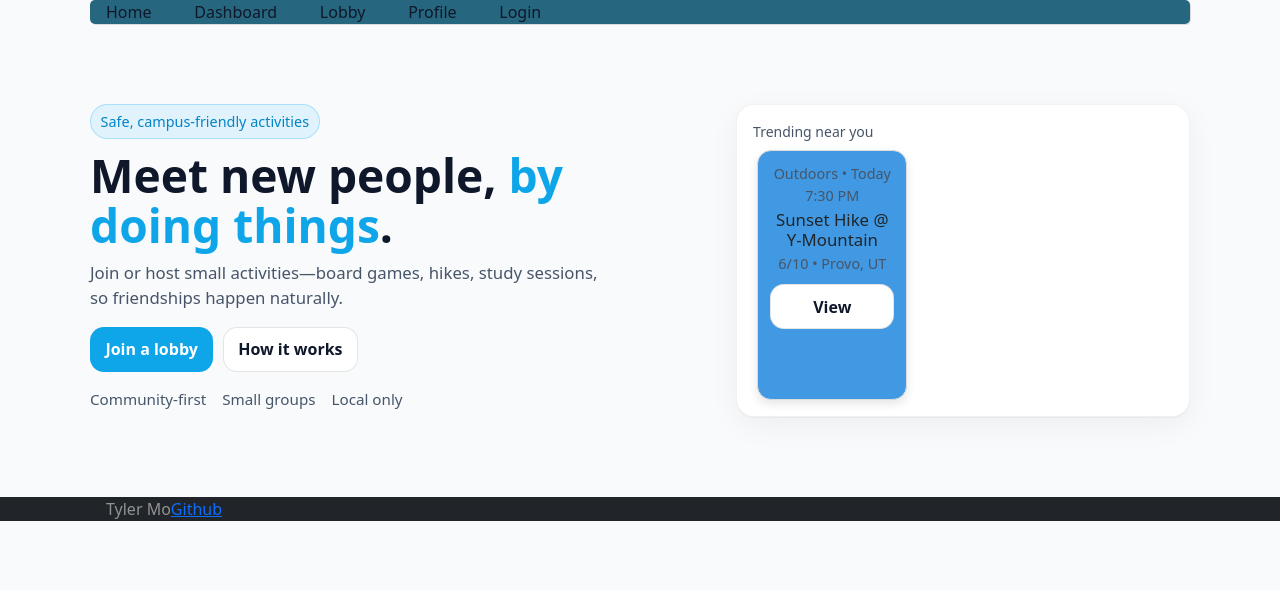
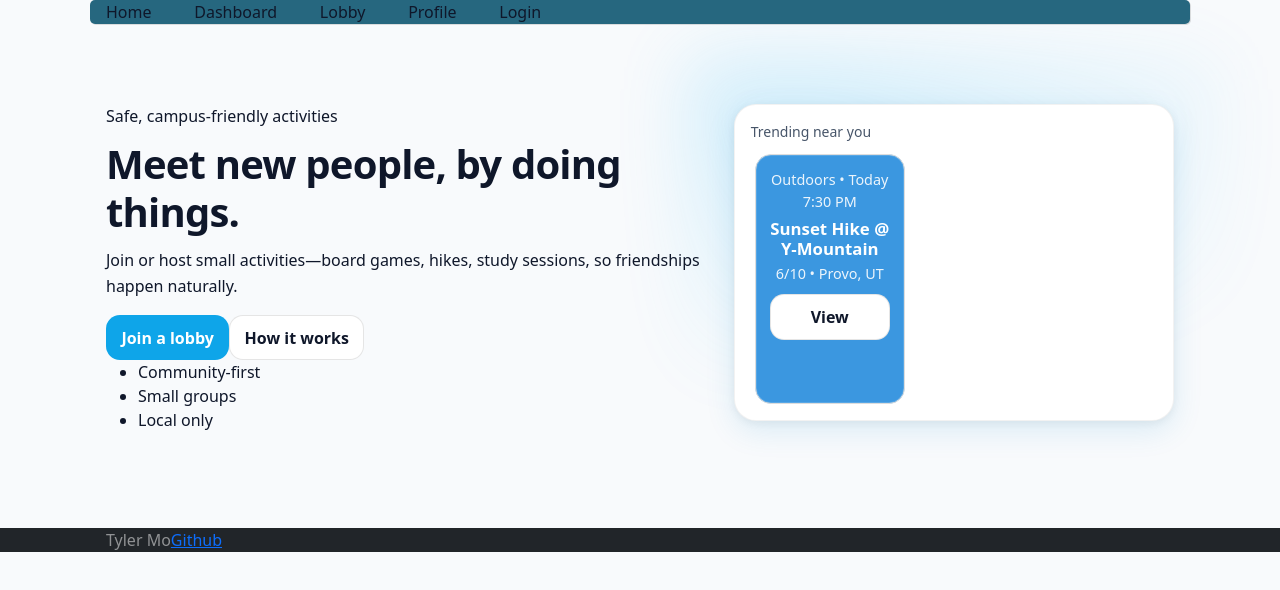
Before and after one commit to Fiery51/startup, a React (Vite) app in the folder startup/: page / in a window 1280 px wide. Shown: the top 590 px of the page. Built offline with nearby package versions, Linux system fonts and the light colour scheme.

Commit message:
landing hero section done ish

```diff
--- a/startup/src/landing/landing.css
+++ b/startup/src/landing/landing.css
@@ -1,43 +1,86 @@
-/* LANDING ONLY */
-.main--landing{ display:block; padding:2rem 1rem 3rem; }
-
-/* 2-col hero layout that collapses on small screens */
-#landing-HeroSection{
-  margin:3rem auto 2rem;
-  max-width:1100px;
-  display:grid;
-  grid-template-columns:1.15fr .85fr;
-  gap:2rem;
-  align-items:start;
+.main--landing{
+  display:block;
+  padding: 2rem 1rem 3rem;
 }
 
-/* Left column */
-.hero-eyebrow{
-  display:inline-flex; align-items:center; gap:.5rem;
-  padding:.35rem .6rem; border-radius:999px;
-  background: rgba(56,189,248,.12);
-  color: rgb(2,132,199);
-  border: 1px solid rgba(56,189,248,.35);
-  font-size:.9rem;
+
+/* --- Kynectra button (no Bootstrap collisions) --- */
+.kbtn{
+  border: 1px solid rgba(0,0,0,.1);
+  border-radius: 14px;
+  padding: .6rem .9rem;
+  font-weight: 700;
+  background: white;
+  color: rgb(var(--text));
+  text-decoration: none;
+  display:inline-flex; align-items:center; justify-content:center;
 }
+.kbtn:hover{ background: rgba(0,0,0,.04); }
+.kbtn-primary{
+  background: rgb(var(--brand));
+  color: white;
+  border-color: transparent;
+}
+.kbtn-primary:hover{ filter: brightness(.98); }
+.kbtn:visited { color: rgb(var(--text)); }
+.kbtn.kbtn-primary:visited { color: #fff; }
+
+/* --- Fine-tune landing typography/spacing --- */
 .hero-title{
-  margin:.75rem 0 0; font-size:clamp(2rem,3.6vw,3.25rem);
-  font-weight:800; line-height:1.1;
+  margin:.75rem 0 0;
+  font-weight: 900;                /* bolder headline like the mock */
+  letter-spacing: -0.02em;
 }
-.hero-accent{ color: rgb(var(--brand)); }
-.hero-sub{ margin-top:.5rem; font-size:1.05rem; color:rgb(var(--muted)); max-width:55ch; }
-.hero-cta{ display:flex; gap:.6rem; margin-top:1rem; flex-wrap:wrap; }
-.hero-bullets{ display:flex; gap:1rem; padding:0; margin:1rem 0 0; list-style:none; color:rgb(var(--muted)); font-size:.95rem; }
+.hero-sub{ margin-top:.75rem; line-height:1.6; }
 
-/* Right column preview card */
-.hero-card{ padding:1rem; }
-.lobby{ padding:12px; border-radius:14px; }
-.lobby--preview{ margin-top:.5rem; }
-.lobby-meta{ color:rgb(var(--muted)); font-size:.9rem; }
-.lobby-title{ margin:.25rem 0 .15rem; font-size:1.05rem; }
+/* --- Right preview card polish --- */
+.hero-card{
+  padding: 1rem;
+  border-radius: 22px;
+  box-shadow: 0 10px 30px rgba(2,132,199,.12), 0 2px 8px rgba(0,0,0,.06);
+}
+
+/* Lobby preview chip */
+.lobby{
+  padding: 14px;
+  border-radius: 16px;
+}
+.lobby--preview{
+  background: #3b97e0;         /* slightly deeper sky to match screenshot */
+  color: white;
+  box-shadow: inset 0 0 0 1px rgba(255,255,255,.15);
+}
+.lobby-meta{ opacity:.9; font-size:.9rem; }
+.lobby-title{ margin:.4rem 0 .25rem; font-weight:800; font-size:1.05rem; color:white; }
 .lobby-view{ margin-top:.6rem; }
 
-/* Responsive just for landing */
+/* --- Soft gradient halo behind the card --- */
+#landing-HeroSection{
+  margin: 3rem auto 2rem;
+  max-width: 1100px;
+  display: grid;
+  grid-template-columns: 1.15fr .85fr;
+  gap: 2rem;
+  align-items: start;
+}
+.hero-right{
+  position: relative;
+}
+.hero-right .hero-card { max-width: 440px; justify-self: start; }
+.hero-right::after{
+  content:'';
+  position:absolute;
+  inset:-50px;
+  z-index:-1;
+  filter: blur(36px);
+  opacity:.45;
+  background: radial-gradient(600px 300px at 20% 10%,
+              rgba(56,189,248,.45), rgba(56,189,248,0));
+  pointer-events:none;
+}
+
+/* Mobile tighten */
 @media (max-width: 900px){
-  #landing-HeroSection{ grid-template-columns:1fr; }
+  .hero-title{ font-size: clamp(1.9rem, 5.5vw, 2.4rem); }
+  .hero-sub{ margin-top:.5rem; }
 }
--- a/startup/src/landing/landing.jsx
+++ b/startup/src/landing/landing.jsx
@@ -9,7 +9,7 @@ import {Login} from '../login/login'
 export function Landing() {
   return (
     <main className="main--landing">  {/* temporary class so we don't fight your global main flex yet */}
-      <section id="landing-HeroSection">
+      <section id="landing-HeroSection" className="container-fluid">
         <div className="hero-left">
           <span className="hero-eyebrow">Safe, campus-friendly activities</span>
           <h1 className="hero-title">
@@ -20,9 +20,10 @@ export function Landing() {
           </p>
 
           <div className="hero-cta">
-            <NavLink className="btn btn-primary" to="login">Join a lobby</NavLink>
-            <NavLink className="btn" to="login">How it works</NavLink>
+            <NavLink className="kbtn kbtn-primary" to="/lobbyinfo">Join a lobby</NavLink>
+            <NavLink className="kbtn" to="/dashboard">How it works</NavLink>
           </div>
+
 
           <ul className="hero-bullets">
             <li>Community-first</li>
@@ -37,7 +38,7 @@ export function Landing() {
             <div className="lobby-meta">Outdoors • Today 7:30 PM</div>
             <h3 className="lobby-title">Sunset Hike @ Y-Mountain</h3>
             <div className="lobby-meta">6/10 • Provo, UT</div>
-            <button className="btn lobby-view">View</button>
+            <button className="kbtn lobby-view" type="button">View</button>
           </div>
         </aside>
       </section>
--- a/startup/src/styles.css
+++ b/startup/src/styles.css
@@ -30,17 +30,17 @@ nav{
   display:flex; margin:auto; gap:4%;
 }
 nav a{
-  background:#4bcfff;
-  border:1px solid transparent;
-  border-radius:10px;
-  padding:10px;
-  text-decoration:none;
-  color:#073042;
-  font-weight:600;
+  background:#1e5f74;
+  color:#e9f7ff;
+  padding: .45rem .9rem;
+  border-radius: 999px;
+  border: none;
+  font-weight: 600;
 }
-nav a:hover{ color:#0056cc; text-decoration:underline; }
+nav a:hover{ background:#184e60; text-decoration:none; }
+
 a:active{ color:#003d99; }
-a:visited{ color:white; }
+header nav a:visited { color: #e9f7ff; }
 
 footer{
   margin-top:auto;
```
